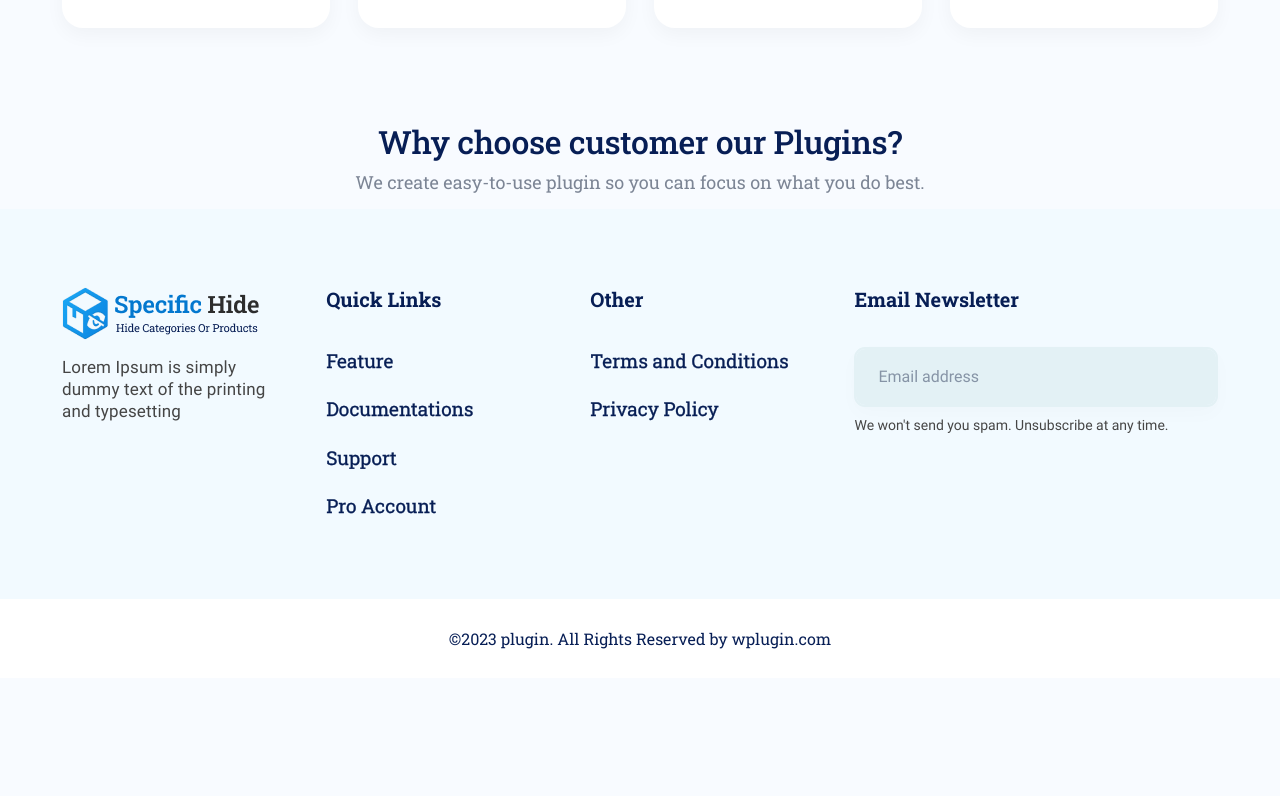
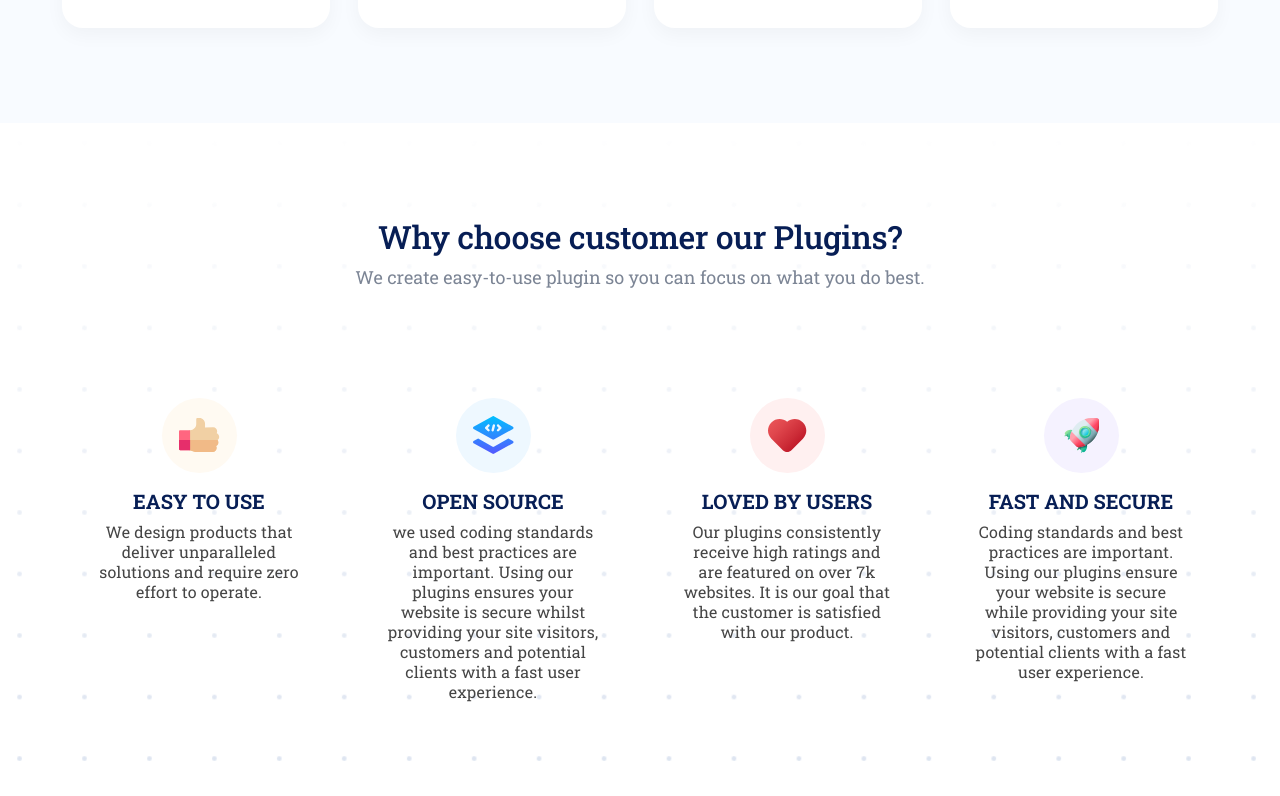
Before and after one commit to kau-nakrani/hievuejs, a Vue app: page /landing-page in a window 1280 px wide. Shown: the part 1304-2100 px from the top of the page. Before the commit the page ends 1982 px from the top, so only its background shows below. Built offline with nearby package versions, Linux system fonts and the light colour scheme.

Commit message:
working on
choose page

```diff
--- a/src/assets/css/base.css
+++ b/src/assets/css/base.css
@@ -563,6 +563,9 @@ textarea.form-control {
   background-repeat: no-repeat;
   background-size: cover;
 }
+.z-2{
+  z-index: 2;
+}
 /* default css end */
 .body-banner{
   background-image: url(./../images/banner/body-banner.png);
--- a/src/views/SHHome/SHHero/SHExcellentFeatures.vue
+++ b/src/views/SHHome/SHHero/SHExcellentFeatures.vue
@@ -5,7 +5,7 @@
 </script>
 
 <template>
-    <section className="excellent-features-section">
+    <section className="excellent-features-section section-extra-big-py">
         <div class="container">
             <div class="row">
                 <div class="col-12">
@@ -53,7 +53,6 @@
 <style>
 .excellent-features-section{
     background-color: var(--light-white-color);
-    padding: 95px 12px;
 }
 .excellent-features-row{
     margin-top: 90px;
--- a/src/views/SHHome/SHHero/SHWhyChoose.vue
+++ b/src/views/SHHome/SHHero/SHWhyChoose.vue
@@ -5,14 +5,41 @@
 </script>
 
 <template>
-    <section className="why-choose-section">
+    <section className="why-choose-section position-relative z-2 section-extra-big-py">
         <div class="container">
             <div class="row">
                 <div class="col-12">
                     <h2 className="heading-title small-heading-title text-center">Why choose customer our Plugins?</h2>
                     <p className="label-heading-title">We create easy-to-use plugin so you can focus on what you do best.</p>
                     <div class="why-choose-row d-grid">
-                        <div class="why-choose-col"></div>
+                        <div class="why-choose-col">
+                            <div class="why-choose-img-box d-flex align-items-center justify-content-center mx-auto esty-to-use-bg">
+                                <img src="./../../../assets/images/icons/why-choose1.svg" class="img-fluid" alt=""/>
+                            </div>
+                            <h4 class="text-center mb-2 fw-600">EASY TO USE</h4>
+                            <p class="fw-400 mb-0">We design products that deliver unparalleled solutions and require zero effort to operate.</p>
+                        </div>
+                        <div class="why-choose-col">
+                            <div class="why-choose-img-box d-flex align-items-center justify-content-center mx-auto open-source-bg">
+                                <img src="./../../../assets/images/icons/why-choose2.svg" class="img-fluid" alt=""/>
+                            </div>
+                            <h4 class="text-center mb-2 fw-600">OPEN SOURCE</h4>
+                            <p class="fw-400 mb-0">we used coding standards and best practices are important. Using our plugins ensures your website is secure whilst providing your site visitors, customers and potential clients with a fast user experience.</p>
+                        </div>
+                        <div class="why-choose-col">
+                            <div class="why-choose-img-box d-flex align-items-center justify-content-center mx-auto loved-by-user-bg">
+                                <img src="./../../../assets/images/icons/why-choose3.svg" class="img-fluid" alt=""/>
+                            </div>
+                            <h4 class="text-center mb-2 fw-600">LOVED BY USERS</h4>
+                            <p class="fw-400 mb-0">Our plugins consistently receive high ratings and are featured on over 7k websites. It is our goal that the customer is satisfied with our product.</p>
+                        </div>
+                        <div class="why-choose-col">
+                            <div class="why-choose-img-box d-flex align-items-center justify-content-center mx-auto fast-and-sequre-bg">
+                                <img src="./../../../assets/images/icons/why-choose4.svg" class="img-fluid" alt=""/>
+                            </div>
+                            <h4 class="text-center mb-2 fw-600">FAST AND SECURE</h4>
+                            <p class="fw-400 mb-0">Coding standards and best practices are important. Using our plugins ensure your website is secure while providing your site visitors, customers and potential clients with a fast user experience.</p>
+                        </div>
                     </div>
                 </div>
             </div>
@@ -20,8 +47,61 @@
     </section>
 </template>
 <style>
-.excellent-features-section{
-    background-color: var(--light-white-color);
+.why-choose-section{
+    background: var(--white-color);
     padding: 95px 12px;
+    /* background: url(./../../../assets/images/banner/why-choose-bg.png) linear-gradient(180deg, rgba(255, 255, 255, 0) 0%, #FFFFFF 100%);  */
+}
+.why-choose-section::after{
+    content: '';
+    background: url(./../../../assets/images/banner/why-choose-bg.png);
+    position: absolute;
+    left: 0;
+    bottom: 0;
+    width: 100%;
+    height: 100%;
+    background-position: bottom;
+    background-repeat: no-repeat;
+    background-size: cover;
+    z-index: -1;
+}
+.why-choose-row{
+    grid-template-columns: repeat(4, 1fr);
+    grid-gap: 20px;
+    margin-top: 80px;
+}
+.why-choose-col{
+    padding: 30px;
+    border-radius: 15px;
+}
+.why-choose-img-box{
+    width: 75px;
+    height: 75px;
+    background-color: #eee;
+    border-radius: 100%;
+    margin-bottom: 15px;
+}
+.why-choose-col h4{
+    font-size: 20px;
+    line-height: 26px;
+    color: var(--secondary-color);
+}
+.why-choose-col p{
+    font-size: 16px;
+    line-height: 20px;
+    text-align: center;
+    letter-spacing: 0.01em;
+}
+.esty-to-use-bg{
+    background-color: #FFFAF2;
+}
+.open-source-bg{
+    background-color: #EEF8FF;
+}
+.loved-by-user-bg{
+    background-color: #FFF0F0;
+}
+.fast-and-sequre-bg{
+    background-color: #F5F2FF;
 }
 </style>
```
Also changed, not shown: src/assets/images/banner/why-choose-bg.png (added).
